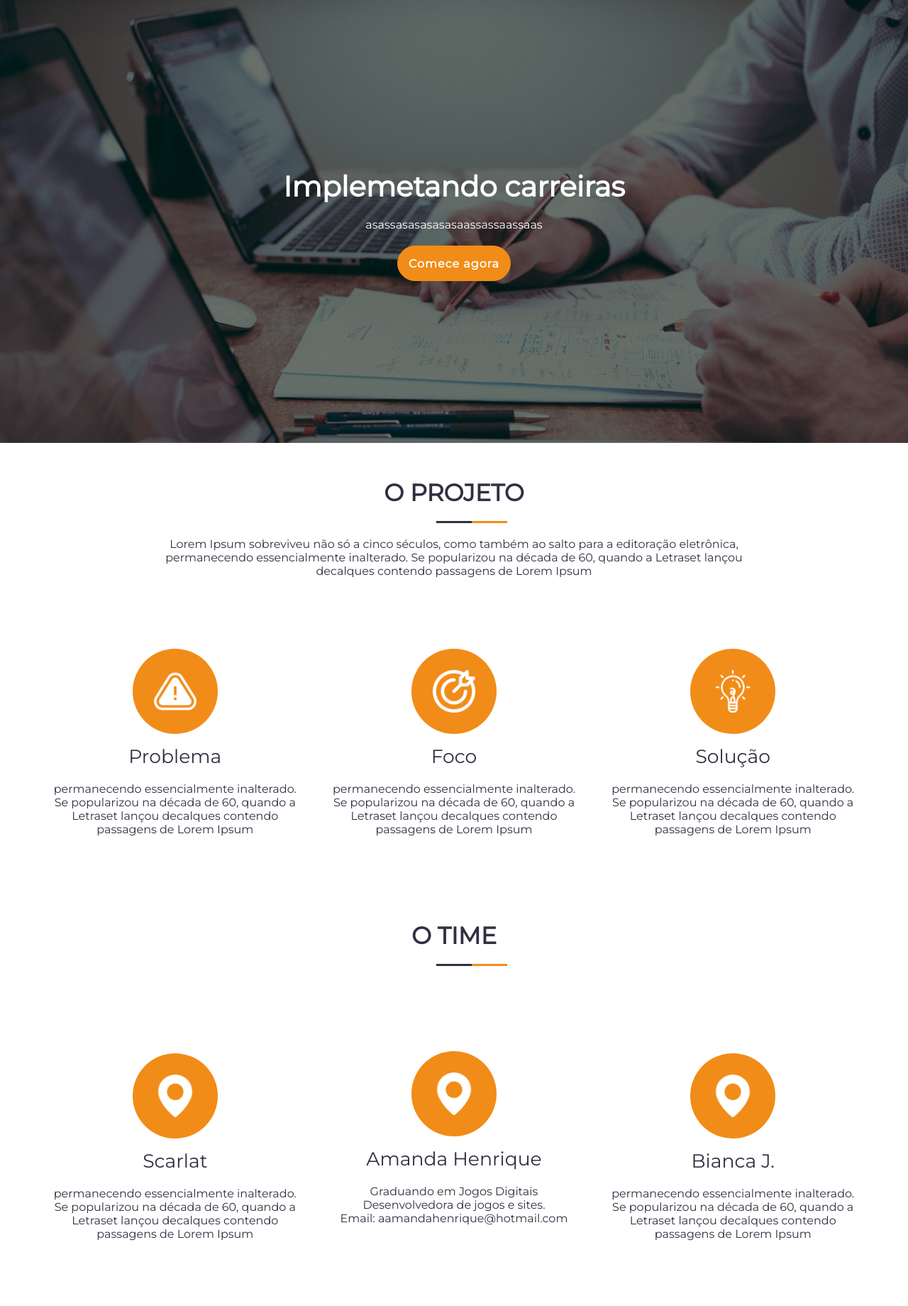
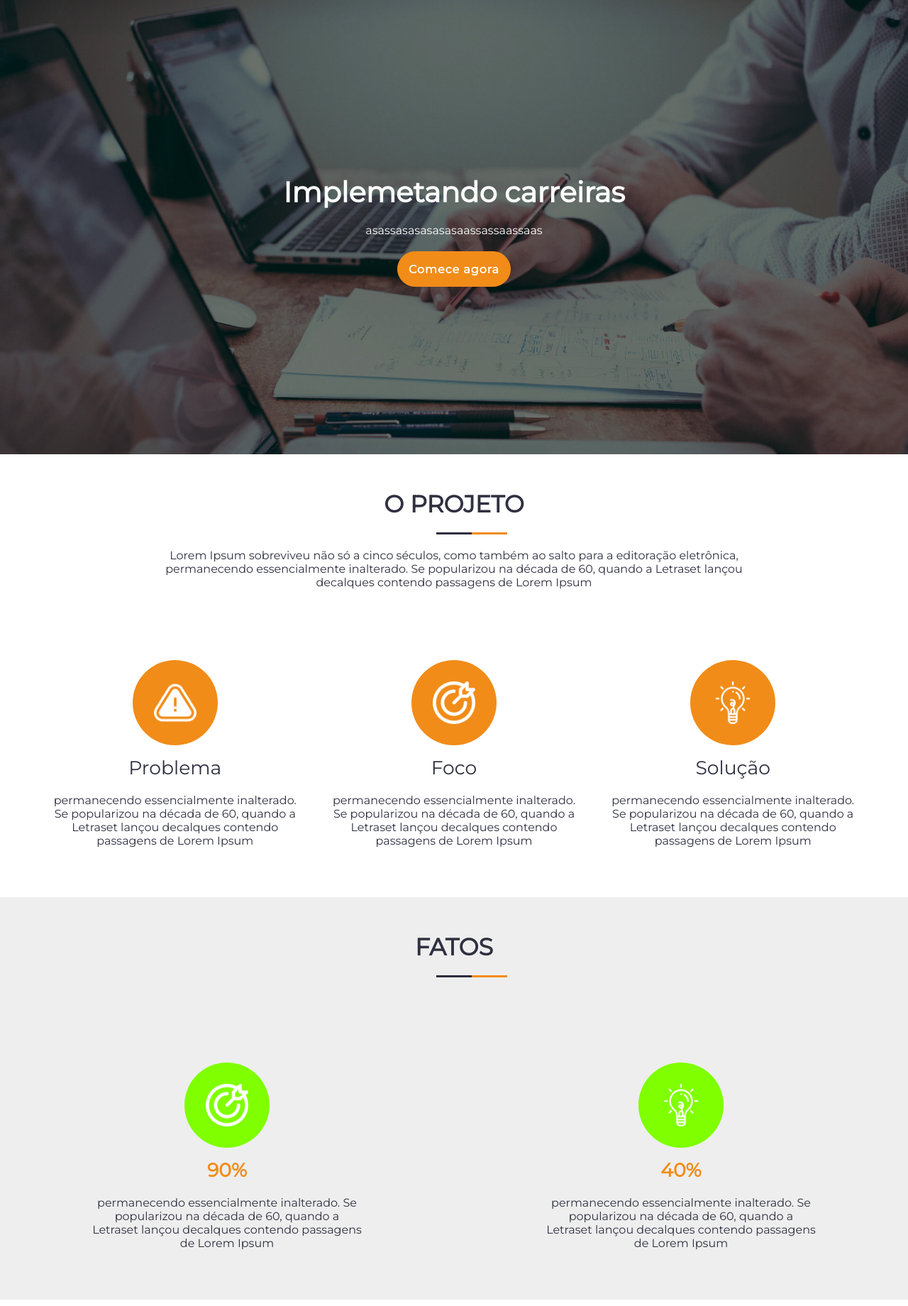
Before and after one commit to AmandaHenrique/demoday-django, a Django app: page / in a window 1280 px wide. Shown: the part 80-1920 px from the top of the page at 71% size. Run offline with Django 3.2, Linux system fonts and the light colour scheme.

Commit message:
Adicionado secao de fatos

```diff
--- a/app/static/style.css
+++ b/app/static/style.css
@@ -153,16 +153,48 @@ section div{
     width: 120px;
     height: 120px;
     border-radius: 100px;
-    background-color: rgb(241, 140, 24);
     display: flex;
     justify-content: center;
     align-items: center;
     margin-bottom: 15px;
 }
 
+#detalhes .conteudo div i{
+    background-color: rgb(241, 140, 24);
+}
+
 i img{
     width: 60px;
 }
+
+/*SECTION FATOS*/
+
+#fatos{
+    display: flex;
+    flex-direction: column;
+    justify-content: space-around;
+    align-items: center;
+    background-color: rgba(0, 0, 0, 0.068);
+    width: 100%;
+}
+
+
+.fato i{
+    background-color: chartreuse;
+}
+
+#fatos .conteudo{
+    display: flex;
+    justify-content: space-around;
+    text-align: center;
+}
+
+#fatos h4{
+    color: rgb(241, 140, 24);
+    font-weight: 700;
+}
+
+
 
 
 /*SECTION DE CONTATOS*/
@@ -170,12 +202,20 @@ i img{
 #contatos{
     background-color: #2f304038;
     width: 100%;
+    display: flex;
+    flex-direction: column;
+    align-items: center;
+    justify-content: center;
 
 }
 
 #contatos div.conteudo{
+    display: flex;
+    justify-content: center;
     width: 80%;
+    background-color: aqua
 }
+
 
 
 
@@ -226,7 +266,7 @@ a img{
 /*HEADER*/
 
 header{
-    height: 78vh;
+    height: 80vh;
     background-repeat: no-repeat;
     background-size: 100vw;
     display: flex;
@@ -305,10 +345,5 @@ hr{
 
 }
 
-/*CONTATOS*/
-label{
-    background-color: aquamarine
-}
 
-input{
-}
+/*FORMULARIO*/
--- a/app/templates/index.html
+++ b/app/templates/index.html
@@ -76,7 +76,28 @@
     </section>
 
 
+    <section id="fatos">
+        <div>
+            <h3>Fatos</h3>
+            <listra class="listra"><hr> <span><hr></span></listra>
+        </div>
 
+        <div class="conteudo">
+
+            <div class="fato">
+                <i><img src="{% static 'alvo.png'%}" alt=""></i>
+                <h4>90%</h4>
+                <p> permanecendo essencialmente inalterado. Se popularizou na década de 60, quando a Letraset lançou decalques contendo passagens de Lorem Ipsum</p>
+            </div>
+
+            <div class="fato">
+                <i><img src="{% static 'ideia.png'%}" alt=""></i>
+                <h4>40%</h4>
+                <p> permanecendo essencialmente inalterado. Se popularizou na década de 60, quando a Letraset lançou decalques contendo passagens de Lorem Ipsum</p>
+
+            </div>
+        </div>
+    </section>
 
 
 
@@ -129,12 +150,15 @@
 
             <form method="POST">
                 {% csrf_token %} <!--Evita ataque-->
-                {{ form.as_ul }}
+                <div id="inputs">
+                    {{ form.as_p }}
+                </div>
+
                 <button type="submit">Solicitar</button>
 
-                {% if msg  %}
+                <!-- {% if msg  %}
                     <h2>{{ msg }}</h2>
-                {% endif %}
+                {% endif %} -->
             </form>
 
         </div>
--- a/app/templates/main.html
+++ b/app/templates/main.html
@@ -9,6 +9,7 @@
     <meta http-equiv="X-UA-Compatible" content="ie=edge">
     <link rel="stylesheet" href="{% static 'style.css' %}">
     <link rel="stylesheet" href="{% static 'responsive.css' %}">
+    <script defer src="{% static 'script.js' %}"></script>
     <link rel="stylesheet" href="https://use.fontawesome.com/releases/v5.7.0/css/all.css" integrity="sha384-lZN37f5QGtY3VHgisS14W3ExzMWZxybE1SJSEsQp9S+oqd12jhcu+A56Ebc1zFSJ" crossorigin="anonymous">
 
     <link href="https://fonts.googleapis.com/css?family=Montserrat" rel="stylesheet">
```
Also changed, not shown: app/static/script.js (deleted, +0 -8 lines). Lines whose indentation alone changed are shown as unchanged.
